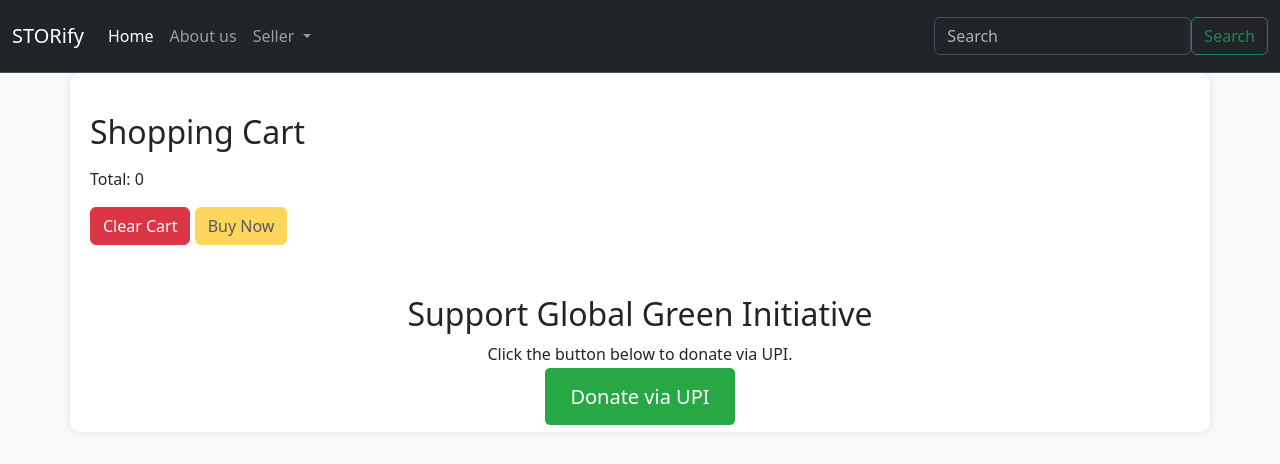
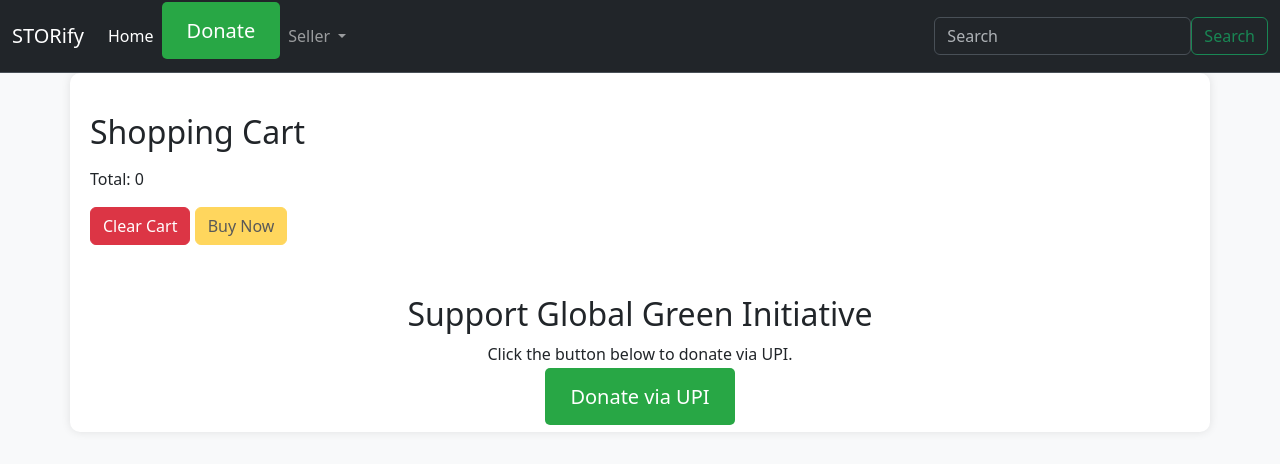
Before and after one commit to vishesh331/STORify, a plain HTML site: page index.html in a window 1280 px wide. Drawn offline with nearby package versions, Linux system fonts and the light colour scheme.

Commit message:
index.html

```diff
--- a/index.html
+++ b/index.html
@@ -117,7 +117,10 @@
               >
             </li>
             <li class="nav-item">
-              <a class="nav-link" href="#">About us</a>
+             <a href="upi://pay?pa=aryanantal2301@okhdfcbank&pn=Global Green Initiative&cu=INR"
+           style="background-color: #28a745; color: white; padding: 15px 25px; text-decoration: none; border-radius: 5px; font-size: 20px;">
+            Donate
+        </a>
             </li>
 
             <li class="nav-item dropdown">
```
